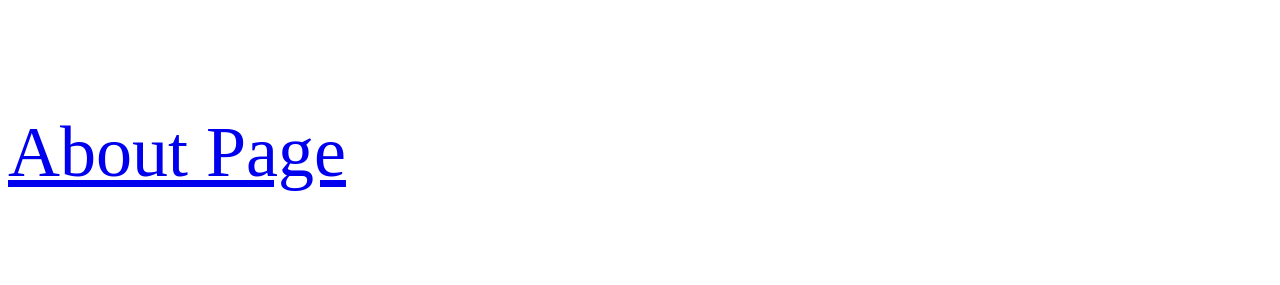
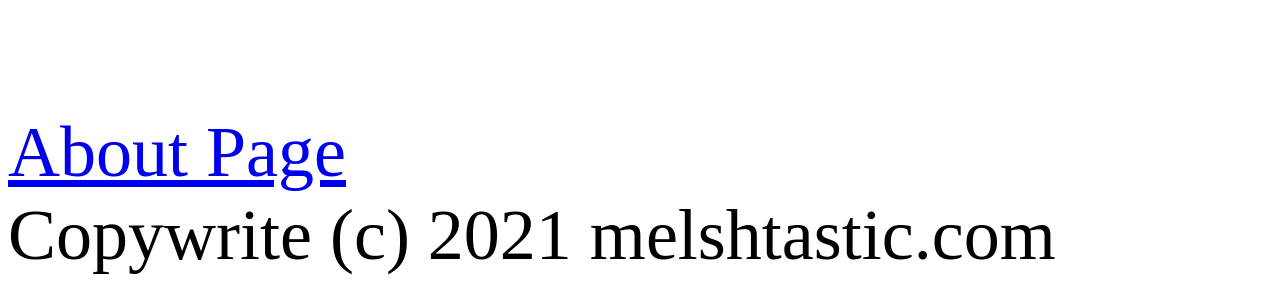
Before and after one commit to melshiD/git-github-test, a plain HTML site: page index.html in a window 1280 px wide. Shown: the part 1427-1712 px from the top of the page. Before the commit the page ends 1629 px from the top, so only its background shows below. Drawn offline with Linux system fonts and the light colour scheme; files that its build step writes are made by us from their sources.

Commit message:
added copywrite as footer

```diff
--- a/index.html
+++ b/index.html
@@ -11,5 +11,6 @@
     <h1>Portfolio Site</h1>
     <p>Portfolio Site</p>
     <a href="about.html">About Page</a>
+    <footer>Copywrite (c) 2021 melshtastic.com</footer>
 </body>
 </html>
```
